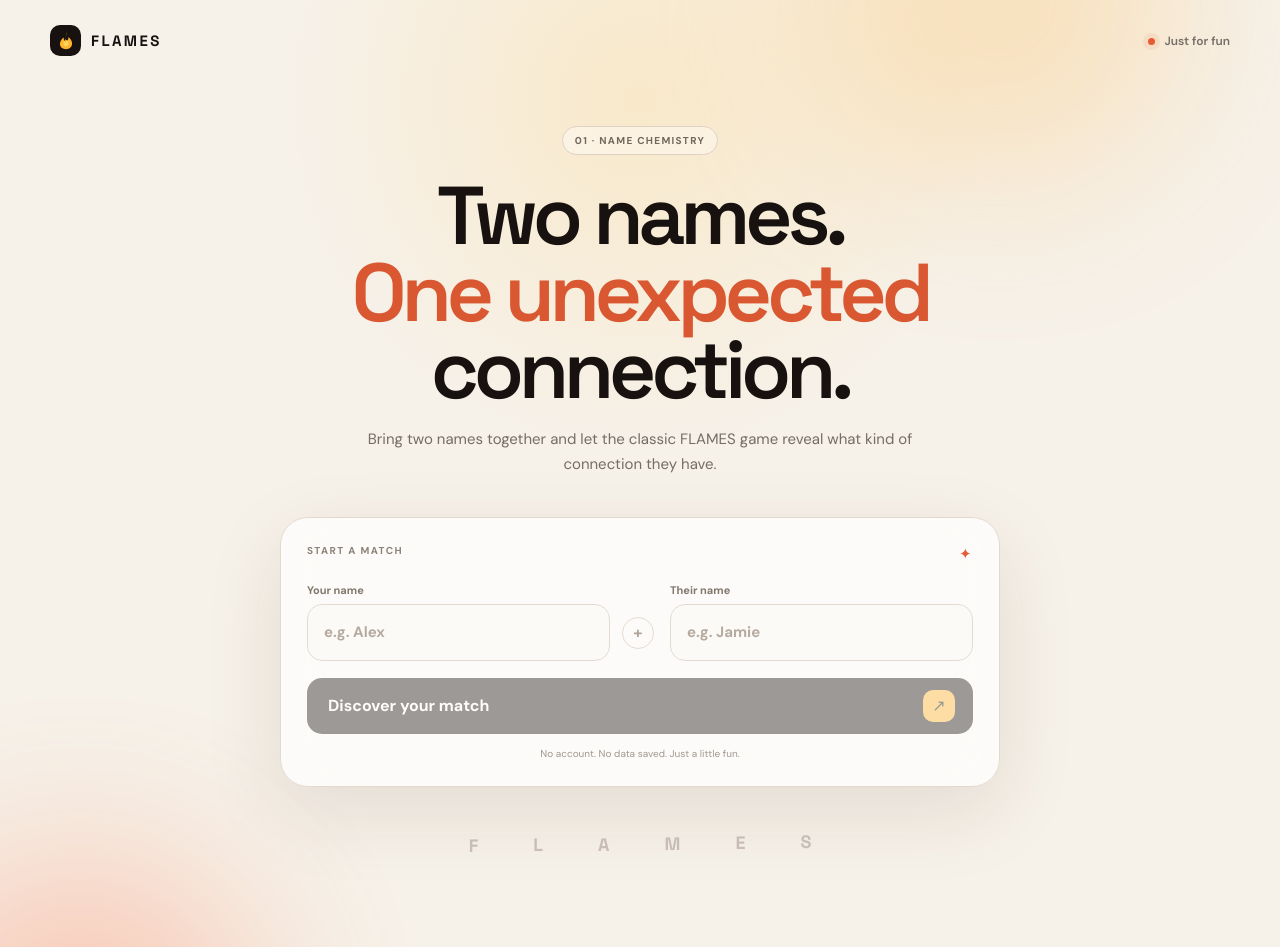
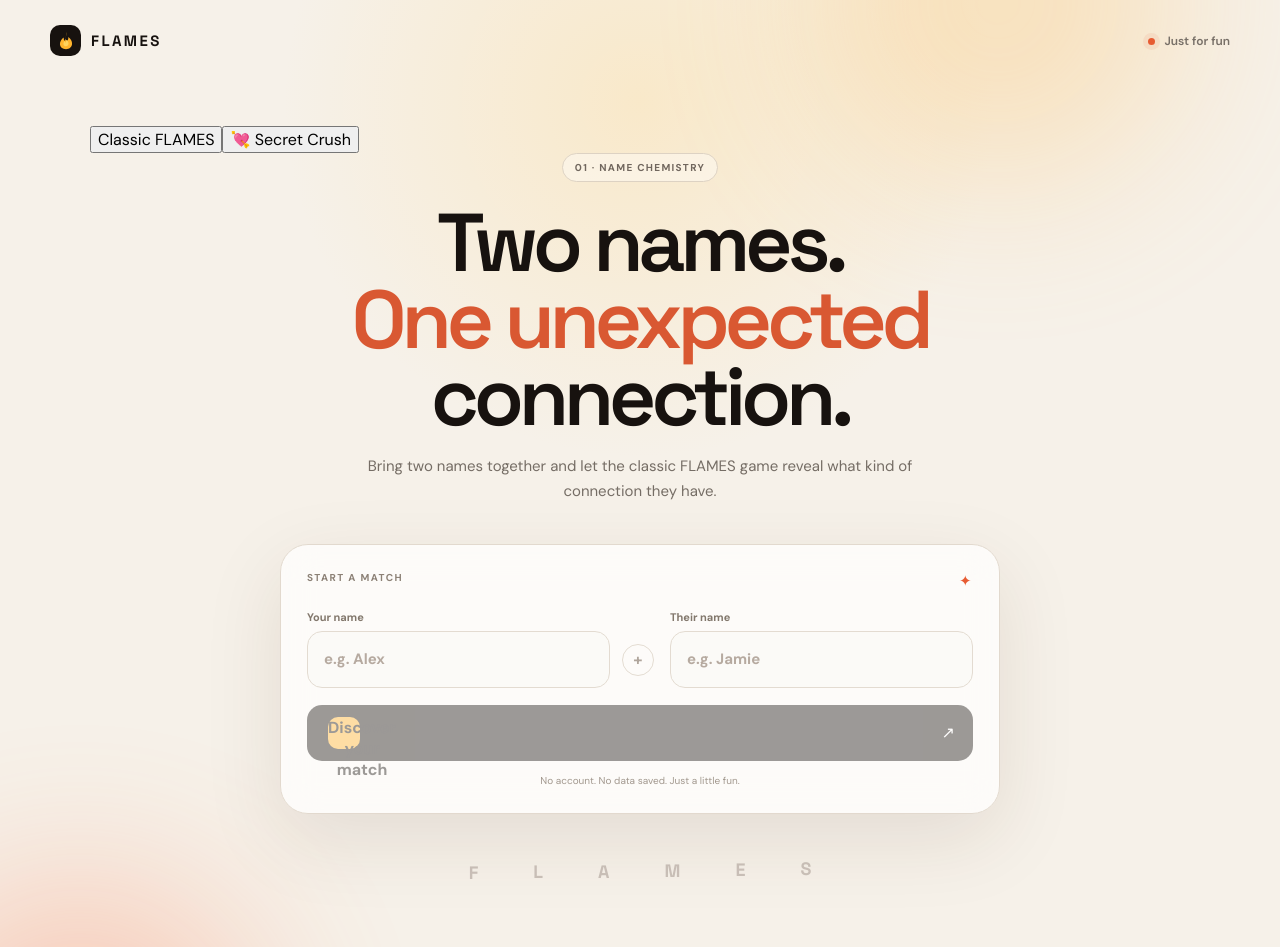
Before and after one commit to erioluwaadeniyi/quizzy, a React (Vite) app: page / in a window 1280 px wide. Shown: the top 947 px of the page. Built offline with nearby package versions, Linux system fonts and the light colour scheme.

Commit message:
Add Secret Crush and shareable FLAMES cards

```diff
--- a/src/App3.jsx
+++ b/src/App3.jsx
@@ -1,43 +1,87 @@
 import { useMemo, useState } from "react";
 import "./App.css";
 
-const RESULTS={F:["Friends","🤝","A friendly connection."],L:["Lovers","❤️","A romantic spark, according to the classic game."],A:["Affection","💫","A warm and caring connection."],M:["Marriage","💍","The classic game has taken it all the way to marriage."],E:["Enemies","⚡","Apparently, these names bring a little rivalry."],S:["Siblings","🫶","A familiar, sibling-like connection."]};
-const LETTERS=["F","L","A","M","E","S"];
+const RESULTS = {
+  F: { name:"Friends", emoji:"🤝", messages:["The universe said: relax 😂 You two are giving best-friend energy.","No drama, just vibes. These names are screaming friendship 😂.","Plot twist: the perfect person to send memes to all day."] },
+  L: { name:"Lovers", emoji:"❤️", messages:["Hmmmm… somebody might want to send a risky text tonight 👀❤️.","Okayyy, FLAMES is seeing chemistry. We are not saying anything… but 👀.","The names are giving romance. Proceed with confidence… or at least curiosity 😂."] },
+  A: { name:"Affection", emoji:"💫", messages:["Soft vibes detected. Somebody definitely cares a little extra 💫.","There is a suspicious amount of sweetness hiding in these names 😂.","Not quite a movie romance, but definitely something warm here."] },
+  M: { name:"Marriage", emoji:"💍", messages:["Straight to the wedding plans? FLAMES said skip the talking stage 😂💍.","Someone better start looking at ring sizes. The game has spoken 😂.","FLAMES really looked at these names and said: long-term commitment."] },
+  E: { name:"Enemies", emoji:"⚡", messages:["At least the rivalry will never be boring 😂⚡.","The names entered the room and immediately chose violence.","You two might argue over who gets the last slice. Good luck 😂."] },
+  S: { name:"Siblings", emoji:"🫶", messages:["The game said family energy. Please stop fighting over the remote 😂.","Very much: 'that's my sibling, don't touch them' energy 🫶.","FLAMES sees a familiar bond… and probably some annoying each other too 😂."] }
+};
+const LETTERS = ["F","L","A","M","E","S"];
 
 function flames(a,b){
   let x=a.toLowerCase().replace(/[^a-z]/g,"").split("");
   let y=b.toLowerCase().replace(/[^a-z]/g,"").split("");
-  if(!x.length||!y.length)return null;
-  for(let i=0;i<x.length;i++){const j=y.indexOf(x[i]);if(j>-1){x[i]="";y[j]="";}}
-  const n=x.filter(Boolean).length+y.filter(Boolean).length;
-  if(!n)return "F";
-  let pool=[...LETTERS],i=0;
-  while(pool.length>1){i=(i+n-1)%pool.length;pool.splice(i,1);}
+  if(!x.length || !y.length) return null;
+  for(let i=0;i<x.length;i++){ const j=y.indexOf(x[i]); if(j>-1){ x[i]=""; y[j]=""; } }
+  const remaining=x.filter(Boolean).length+y.filter(Boolean).length;
+  if(!remaining) return "F";
+  let pool=[...LETTERS], index=0;
+  while(pool.length>1){ index=(index+remaining-1)%pool.length; pool.splice(index,1); }
   return pool[0];
 }
 function score(a,b){
-  const s=(a.trim().toLowerCase()+":"+b.trim().toLowerCase());let h=0;
-  for(let i=0;i<s.length;i++)h=(h*31+s.charCodeAt(i))>>>0;
-  return 58+h%40;
+  const value=a.trim().toLowerCase()+":"+b.trim().toLowerCase(); let hash=0;
+  for(let i=0;i<value.length;i++) hash=(hash*31+value.charCodeAt(i))>>>0;
+  return 58+(hash%40);
 }
-function Flame(){return <svg className="flame" viewBox="0 0 48 56" aria-hidden="true"><path d="M25.8 2.5c2.5 10.7-5.8 14.4-3.5 22.1 1.1 3.8 4.2 5.2 6.7 2.4 3.1-3.5 1.7-9.6 1.7-9.6 7.9 6.1 12.1 13.1 11.4 21.3C41.2 48.9 33.8 54 24.1 54 13.4 54 5.8 47.5 5.8 38.5c0-7.8 4.4-14.7 11.5-19.6-.7 6.2 1.5 9.6 4.2 10.4-1.7-8.5 4.8-15.1 4.3-26.8Z"/><path className="inner" d="M25.7 25.4c4.1 4.3 6.2 8.4 5.8 12.7-.4 4.7-3.3 7.5-7.5 7.5-4.7 0-7.8-3.3-7.8-7.8 0-3.3 1.5-6.3 4.4-9.1-.1 3.5 1.2 5.3 2.8 5.9-.5-3.4.9-6.4 2.3-9.2Z"/></svg>}
+function Flame(){
+  return <svg className="flame" viewBox="0 0 48 56" aria-hidden="true"><path d="M25.8 2.5c2.5 10.7-5.8 14.4-3.5 22.1 1.1 3.8 4.2 5.2 6.7 2.4 3.1-3.5 1.7-9.6 1.7-9.6 7.9 6.1 12.1 13.1 11.4 21.3C41.2 48.9 33.8 54 24.1 54 13.4 54 5.8 47.5 5.8 38.5c0-7.8 4.4-14.7 11.5-19.6-.7 6.2 1.5 9.6 4.2 10.4-1.7-8.5 4.8-15.1 4.3-26.8Z"/><path className="inner" d="M25.7 25.4c4.1 4.3 6.2 8.4 5.8 12.7-.4 4.7-3.3 7.5-7.5 7.5-4.7 0-7.8-3.3-7.8-7.8 0-3.3 1.5-6.3 4.4-9.1-.1 3.5 1.2 5.3 2.8 5.9-.5-3.4.9-6.4 2.3-9.2Z"/></svg>
+}
+function escapeXml(value){return String(value).replace(/&/g,"&amp;").replace(/</g,"&lt;").replace(/>/g,"&gt;").replace(/"/g,"&quot;").replace(/'/g,"&apos;");}
+function downloadResultCard(nameA,nameB,resultKey,percent,message,secret){
+  const result=RESULTS[resultKey], pairA=escapeXml(nameA), pairB=escapeXml(secret?"SECRET CRUSH":nameB);
+  const svg=[
+    '<svg xmlns="http://www.w3.org/2000/svg" width="1080" height="1350" viewBox="0 0 1080 1350">',
+    '<defs><linearGradient id="bg" x1="0" y1="0" x2="1" y2="1"><stop offset="0%" stop-color="#fff4d8"/><stop offset="55%" stop-color="#fffaf2"/><stop offset="100%" stop-color="#ffd6ba"/></linearGradient></defs>',
+    '<rect width="1080" height="1350" rx="72" fill="url(#bg)"/><circle cx="910" cy="150" r="150" fill="#ff9d3d" opacity=".13"/><circle cx="140" cy="1170" r="190" fill="#d95832" opacity=".10"/>',
+    '<rect x="70" y="70" width="940" height="1210" rx="52" fill="#ffffff" fill-opacity=".82" stroke="#eadfd2" stroke-width="3"/>',
+    '<text x="540" y="150" text-anchor="middle" fill="#17120f" font-family="Arial,sans-serif" font-size="34" font-weight="700" letter-spacing="7">FLAMES</text>',
+    '<text x="540" y="198" text-anchor="middle" fill="#a08f82" font-family="Arial,sans-serif" font-size="16" font-weight="700" letter-spacing="4">RESULT REVEALED</text>',
+    '<text x="540" y="310" text-anchor="middle" fill="#756b62" font-family="Arial,sans-serif" font-size="25" font-weight="700">'+pairA+' × '+pairB+'</text>',
+    '<circle cx="540" cy="465" r="105" fill="#fff1d0" stroke="#f2dfb7" stroke-width="3"/>',
+    '<text x="540" y="500" text-anchor="middle" font-family="Arial,sans-serif" font-size="82">'+escapeXml(result.emoji)+'</text>',
+    '<text x="540" y="625" text-anchor="middle" fill="#a19589" font-family="Arial,sans-serif" font-size="18" font-weight="700" letter-spacing="5">THE FLAMES SAYS</text>',
+    '<text x="540" y="720" text-anchor="middle" fill="#d95832" font-family="Arial,sans-serif" font-size="92" font-weight="800">'+escapeXml(result.name)+'</text>',
+    '<text x="540" y="805" text-anchor="middle" fill="#70675f" font-family="Arial,sans-serif" font-size="23">'+escapeXml(message)+'</text>',
+    '<text x="540" y="980" text-anchor="middle" fill="#8d8176" font-family="Arial,sans-serif" font-size="17" font-weight="700" letter-spacing="3">PLAYFUL COMPATIBILITY</text>',
+    '<text x="540" y="1045" text-anchor="middle" fill="#17120f" font-family="Arial,sans-serif" font-size="54" font-weight="800">'+percent+'%</text>',
+    '<rect x="180" y="1085" width="720" height="16" rx="8" fill="#eee6dc"/><rect x="180" y="1085" width="'+(percent*7.2)+'" height="16" rx="8" fill="#d95832"/>',
+    '<text x="540" y="1165" text-anchor="middle" fill="#a79d94" font-family="Arial,sans-serif" font-size="16">Just for fun · Not a real measure of compatibility</text>',
+    '<text x="540" y="1225" text-anchor="middle" fill="#17120f" font-family="Arial,sans-serif" font-size="18" font-weight="700">🔥 Classic game · Modern experience</text>',
+    '</svg>'
+  ].join("");
+  const url=URL.createObjectURL(new Blob([svg],{type:"image/svg+xml;charset=utf-8"}));
+  const image=new Image();
+  image.onload=()=>{const canvas=document.createElement("canvas");canvas.width=1080;canvas.height=1350;const ctx=canvas.getContext("2d");ctx.drawImage(image,0,0);URL.revokeObjectURL(url);canvas.toBlob(png=>{if(!png)return;const downloadUrl=URL.createObjectURL(png);const a=document.createElement("a");a.href=downloadUrl;a.download="flames-result.png";document.body.appendChild(a);a.click();a.remove();URL.revokeObjectURL(downloadUrl)},"image/png")};
+  image.onerror=()=>URL.revokeObjectURL(url);
+  image.src=url;
+}
 
 export default function App(){
- const [a,setA]=useState(""),[b,setB]=useState(""),[key,setKey]=useState(null),[loading,setLoading]=useState(false),[copied,setCopied]=useState(false);
- const result=key?RESULTS[key]:null, pct=useMemo(()=>key?score(a,b):0,[a,b,key]);
- const start=e=>{e.preventDefault();if(!a.trim()||!b.trim()||loading)return;setLoading(true);setKey(null);setTimeout(()=>{setKey(flames(a,b));setLoading(false)},1700)};
- const reset=()=>{setKey(null);setLoading(false);setCopied(false)};
- const share=async()=>{const text="I played FLAMES with "+a.trim()+" + "+b.trim()+" and got "+result[0]+" 🔥 Try yours!";if(navigator.share){try{await navigator.share({title:"My FLAMES result",text,url:location.href});return}catch{}}window.open("https://wa.me/?text="+encodeURIComponent(text+" "+location.href),"_blank","noopener,noreferrer")};
- const copy=async()=>{try{await navigator.clipboard.writeText("FLAMES result: "+a.trim()+" + "+b.trim()+" = "+result[0]+" 🔥");setCopied(true);setTimeout(()=>setCopied(false),1800)}catch{}};
- return <main className="app"><div className="glow g1"/><div className="glow g2"/>
-  <header><button className="brand" onClick={reset}><span><Flame/></span>FLAMES</button><div className="fun"><i/> Just for fun</div></header>
-  <section className="shell">
-   {!key&&!loading&&<><div className="hero"><small>01 · NAME CHEMISTRY</small><h1>Two names.<br/><em>One unexpected</em> connection.</h1><p>Bring two names together and let the classic FLAMES game reveal what kind of connection they have.</p></div>
-    <form className="card" onSubmit={start}><div className="label">START A MATCH <b>✦</b></div><div className="fields"><label>Your name<input value={a} onChange={e=>setA(e.target.value)} placeholder="e.g. Alex" maxLength={30}/></label><strong>+</strong><label>Their name<input value={b} onChange={e=>setB(e.target.value)} placeholder="e.g. Jamie" maxLength={30}/></label></div><button className="match" disabled={!a.trim()||!b.trim()}>Discover your match <span>↗</span></button><p className="note">No account. No data saved. Just a little fun.</p></form>
-    <div className="letters">{LETTERS.map((x,i)=><span style={{animationDelay:i*.12+"s"}} key={x}>{x}</span>)}</div></>}
-   {loading&&<div className="loading"><div className="names"><b>{a.trim()}</b><span><Flame/></span><b>{b.trim()}</b></div><div className="ring"><div><Flame/></div></div><p>Calculating your connection<span>...</span></p><div className="bars"><i/><i/><i/><i/><i/></div></div>}
-   {key&&result&&<div className="result"><div className="resulttop"><button onClick={reset}>← New match</button><small>RESULT REVEALED</small></div><div className="resultcard"><div className="pair">{a.trim()} <span>×</span> {b.trim()}</div><div className="emoji">{result[1]}</div><small>THE FLAMES SAYS</small><h2>{result[0]}</h2><p>{result[2]}</p><div className="compat"><div><span>PLAYFUL COMPATIBILITY</span><b>{pct}%</b></div><div className="meter"><i style={{width:pct+"%"}}/></div><small>Entertainment only — generated from the names.</small></div><div className="actions"><button onClick={share}>Share result ↗</button><button onClick={copy}>{copied?"Copied ✓":"Copy result"}</button></div></div><p className="disclaimer">FLAMES is a classic name game, not a real measure of relationship compatibility.</p></div>}
-  </section>
-  <footer><span>FLAMES</span><span>Classic game · Modern experience</span><span>🔥</span></footer>
- </main>
+  const [a,setA]=useState(""),[b,setB]=useState(""),[key,setKey]=useState(null),[loading,setLoading]=useState(false),[copied,setCopied]=useState(false),[downloaded,setDownloaded]=useState(false),[secretMode,setSecretMode]=useState(false),[quipIndex,setQuipIndex]=useState(0);
+  const result=key?RESULTS[key]:null;
+  const pct=useMemo(()=>key?score(a,b):0,[a,b,key]);
+  const displayPair=secretMode?a.trim()+" × Secret Crush":a.trim()+" × "+b.trim();
+
+  const start=e=>{e.preventDefault();if(!a.trim()||!b.trim()||loading)return;setLoading(true);setKey(null);setCopied(false);setDownloaded(false);window.setTimeout(()=>{const k=flames(a,b);const list=RESULTS[k].messages;setQuipIndex((a.length+b.length+Date.now())%list.length);setKey(k);setLoading(false)},1700)};
+  const reset=()=>{setKey(null);setLoading(false);setCopied(false);setDownloaded(false)};
+  const share=async()=>{if(!result)return;const text=secretMode?"I played FLAMES for a secret crush and got "+result.name+" 🔥 Try yours!":"I played FLAMES with "+a.trim()+" + "+b.trim()+" and got "+result.name+" 🔥 Try yours!";if(navigator.share){try{await navigator.share({title:"My FLAMES result",text,url:location.href});return}catch{}}window.open("https://wa.me/?text="+encodeURIComponent(text+" "+location.href),"_blank","noopener,noreferrer")};
+  const copy=async()=>{if(!result)return;const text=secretMode?"FLAMES result: "+a.trim()+" + Secret Crush = "+result.name+" 🔥":"FLAMES result: "+a.trim()+" + "+b.trim()+" = "+result.name+" 🔥";try{await navigator.clipboard.writeText(text);setCopied(true);window.setTimeout(()=>setCopied(false),1800)}catch{}};
+  const download=()=>{if(!result)return;downloadResultCard(a.trim(),b.trim(),key,pct,result.messages[quipIndex],secretMode);setDownloaded(true);window.setTimeout(()=>setDownloaded(false),2200)};
+
+  return <main className={"app "+(secretMode?"secret-mode":"")}><div className="glow g1"/><div className="glow g2"/>
+    <header><button className="brand" onClick={reset} aria-label="Back to FLAMES home"><span><Flame/></span>FLAMES</button><div className="fun"><i/> Just for fun</div></header>
+    <section className="shell">
+      {!key&&!loading&&<><div className="mode-switch"><button type="button" className={!secretMode?"active":""} onClick={()=>setSecretMode(false)}>Classic FLAMES</button><button type="button" className={secretMode?"active":""} onClick={()=>setSecretMode(true)}>💘 Secret Crush</button></div>
+        <div className="hero"><small>{secretMode?"02 · KEEP IT SECRET":"01 · NAME CHEMISTRY"}</small><h1>{secretMode?<>Your crush.<br/><em>Your secret.</em> Your result.</>:<>Two names.<br/><em>One unexpected</em> connection.</>}</h1><p>{secretMode?"Enter the name of the person on your mind. Their name stays hidden on the result.":"Bring two names together and let the classic FLAMES game reveal what kind of connection they have."}</p></div>
+        <form className="card" onSubmit={start}><div className="label">{secretMode?"SECRET CRUSH MATCH":"START A MATCH"}<b>✦</b></div><div className="fields"><label>Your name<input value={a} onChange={e=>setA(e.target.value)} placeholder="e.g. Alex" maxLength={30} autoComplete="off"/></label><strong>+</strong><label>{secretMode?"Your crush's name":"Their name"}<input value={b} onChange={e=>setB(e.target.value)} placeholder={secretMode?"keep it secret 👀":"e.g. Jamie"} maxLength={30} autoComplete="off"/></label></div><button className="match" disabled={!a.trim()||!b.trim()}><span>{secretMode?"Reveal secret result":"Discover your match"}</span><b>↗</b></button><p className="note">{secretMode?"Their name stays on this device and is not saved by FLAMES.":"No account. No data saved. Just a little fun."}</p></form>
+        <div className="letters">{LETTERS.map((letter,index)=><span style={{animationDelay:index*0.12+"s"}} key={letter}>{letter}</span>)}</div></>}
+      {loading&&<div className="loading"><div className="names"><b>{a.trim()}</b><span><Flame/></span><b>{secretMode?"Secret Crush":b.trim()}</b></div><div className="ring"><div><Flame/></div></div><p>{secretMode?"Checking the secret connection":"Calculating your connection"}<span>...</span></p><div className="bars"><i/><i/><i/><i/><i/></div></div>}
+      {key&&result&&<div className={"result result-"+key.toLowerCase()}><div className="resulttop"><button onClick={reset}>← Try another person</button><small>{secretMode?"SECRET RESULT":"RESULT REVEALED"}</small></div><div className="resultcard"><div className="result-sparkles"><i/><i/><i/><i/><i/><i/></div><div className="pair">{displayPair}</div><div className="emoji">{result.emoji}</div><small>THE FLAMES SAYS</small><h2>{result.name}</h2><p>{result.messages[quipIndex]}</p><div className="compat"><div><span>PLAYFUL COMPATIBILITY</span><b>{pct}%</b></div><div className="meter"><i style={{width:pct+"%"}}/></div><small>Entertainment only — generated from the names.</small></div><div className="actions"><button onClick={share}>Share result ↗</button><button onClick={download}>{downloaded?"Downloaded ✓":"Download card ↓"}</button><button onClick={copy}>{copied?"Copied ✓":"Copy result"}</button></div></div><p className="disclaimer">FLAMES is a classic name game, not a real measure of relationship compatibility.</p></div>}
+    </section>
+    <footer><span>FLAMES</span><span>Classic game · Modern experience</span><span>🔥</span></footer>
+  </main>;
 }
```
